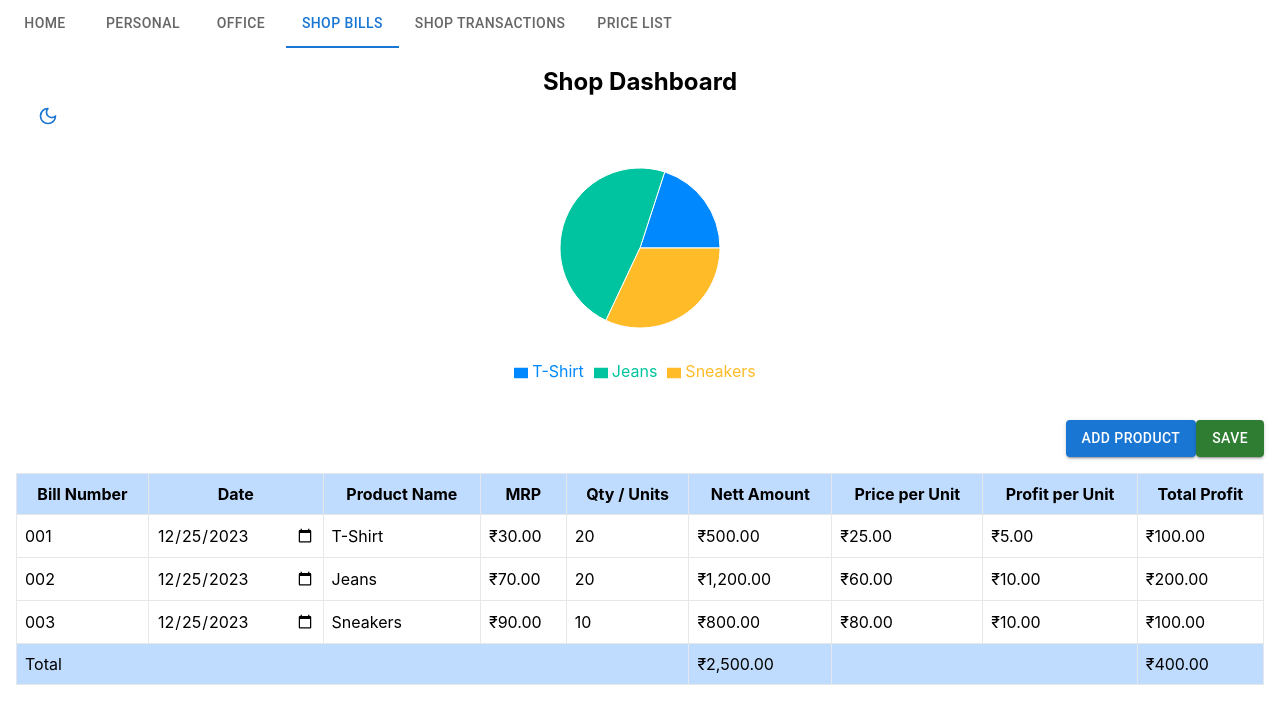
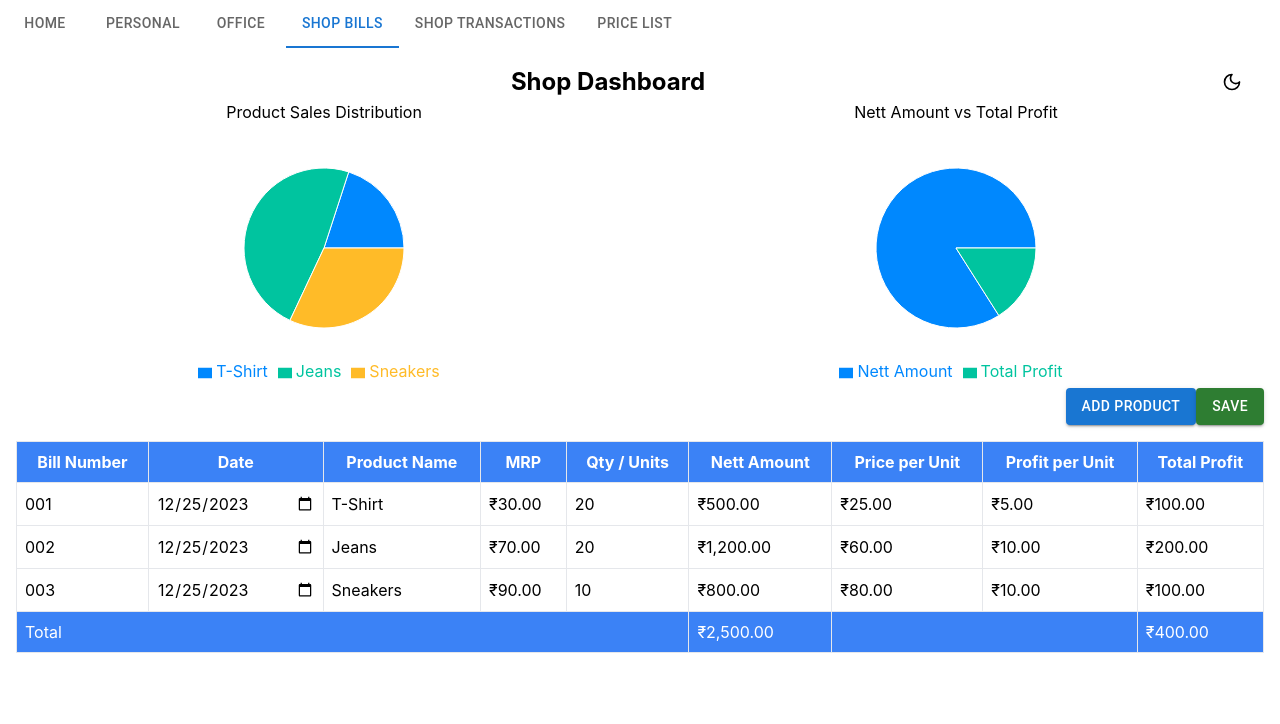
Before and after one commit to gauravgraj91/my-app, a React (Create React App) app: page / in a window 1280 px wide. Both pictures are taken after a click on the tab "SHOP BILLS". Shown: the top 724 px of the page. Built offline with nearby package versions, Linux system fonts and the light colour scheme.

Commit message:
Added few UI modified to files.

```diff
--- a/src/shop.js
+++ b/src/shop.js
@@ -49,11 +49,13 @@ const Shop = () => {
   const [editingCell, setEditingCell] = useState(null)
   const [tempEditValue, setTempEditValue] = useState("")
   const [pieChartData, setPieChartData] = useState([])
+  const [profitPieChartData, setProfitPieChartData] = useState([])
   const [darkMode, setDarkMode] = useState(false)
   const [showSaveAnimation, setShowSaveAnimation] = useState(false)
 
   useEffect(() => {
     updatePieChartData()
+    updateProfitPieChartData()
   }, [data])
 
   useEffect(() => {
@@ -67,6 +69,16 @@ const Shop = () => {
     }))
     setPieChartData(newPieChartData)
   }
+
+  const updateProfitPieChartData = () => {
+    const totalNettAmount = calculateTotalAmount();
+    const totalProfit = calculateTotalProfit();
+    const newProfitPieChartData = [
+      { name: 'Nett Amount', value: totalNettAmount - totalProfit },
+      { name: 'Total Profit', value: totalProfit }
+    ];
+    setProfitPieChartData(newProfitPieChartData);
+  };
 
   const handleSave = () => {
     console.log("Saving data:", data)
@@ -82,12 +94,10 @@ const Shop = () => {
           if (field === "totalAmount" || field === "totalQuantity") {
             updatedItem.pricePerPiece =
               updatedItem.totalQuantity > 0
-                ? (updatedItem.totalAmount / updatedItem.totalQuantity).toFixed(
-                    2
-                  )
+                ? (updatedItem.totalAmount / updatedItem.totalQuantity).toFixed(2)
                 : 0
           }
-          if (field === "mrp" || field === "pricePerPiece") {
+          if (field === "mrp" || field === "pricePerPiece" || field === "totalAmount" || field === "totalQuantity") {
             updatedItem.profitPerPiece = (
               updatedItem.mrp - updatedItem.pricePerPiece
             ).toFixed(2)
@@ -192,22 +202,22 @@ const Shop = () => {
   };
 
   return (
-    <div
-      className={`p-4 ${
+    <div className={`p-4 relative ${
       darkMode ? "dark bg-gray-800 text-white" : "bg-white text-black"
-      }`}
-    >
-      <div className="header-container">
+    }`}>
+      <div className="header-container flex justify-between items-center">
         <h1 className="dashboard-title">Shop Dashboard</h1>
         <Button
           onClick={() => setDarkMode(!darkMode)}
-          className="dark-mode-toggle"
+          className="z-10"
         >
-          {darkMode ? <Sun className="h-5 w-5" /> : <Moon className="h-5 w-5" />}
+          {darkMode ? <Sun className="h-5 w-5 text-white" /> : <Moon className="h-5 w-5 text-black" />}
         </Button>
       </div>
 
-      <div className="mb-8 h-64">
+      <div className="flex mb-8 h-64">
+        <div className="w-1/2 pr-2">
+          <h2 className="text-center mb-2">Product Sales Distribution</h2>
           <ResponsiveContainer width="100%" height="100%">
             <PieChart>
               <Pie
@@ -220,16 +230,36 @@ const Shop = () => {
                 dataKey="value"
               >
                 {pieChartData.map((entry, index) => (
-                <Cell
-                  key={`cell-${index}`}
-                  fill={COLORS[index % COLORS.length]}
-                />
+                  <Cell key={`cell-${index}`} fill={COLORS[index % COLORS.length]} />
                 ))}
               </Pie>
               <Tooltip />
               <Legend />
             </PieChart>
           </ResponsiveContainer>
+        </div>
+        <div className="w-1/2 pl-2">
+          <h2 className="text-center mb-2">Nett Amount vs Total Profit</h2>
+          <ResponsiveContainer width="100%" height="100%">
+            <PieChart>
+              <Pie
+                data={profitPieChartData}
+                cx="50%"
+                cy="50%"
+                labelLine={false}
+                outerRadius={80}
+                fill="#8884d8"
+                dataKey="value"
+              >
+                {profitPieChartData.map((entry, index) => (
+                  <Cell key={`cell-${index}`} fill={COLORS[index % COLORS.length]} />
+                ))}
+              </Pie>
+              <Tooltip />
+              <Legend />
+            </PieChart>
+          </ResponsiveContainer>
+        </div>
       </div>
 
       <div className="button-container">
@@ -248,9 +278,10 @@ const Shop = () => {
         </Button>
       </div>
 
+      <div className="relative">
         <table className="w-full border-collapse">
           <thead>
-          <tr className="bg-blue-200 dark:bg-gray-700">
+            <tr className="bg-blue-500 text-white">
               <th className="border p-2">Bill Number</th>
               <th className="border p-2">Date</th>
               <th className="border p-2">Product Name</th>
@@ -294,16 +325,16 @@ const Shop = () => {
                   {formatCurrency(row.pricePerPiece)}
                 </td>
                 <td className="border p-2">
-                {formatCurrency(calculateProfitPerPiece(row.mrp, row.pricePerPiece))}
+                  {formatCurrency(row.profitPerPiece)}
                 </td>
                 <td className="border p-2">
-                {formatCurrency(calculateProfitPerPiece(row.mrp, row.pricePerPiece) * row.totalQuantity)}
+                  {formatCurrency(row.profitPerPiece * row.totalQuantity)}
                 </td>
               </tr>
             ))}
           </tbody>
           <tfoot>
-          <tr className="bg-blue-200 dark:bg-gray-700">
+            <tr className="bg-blue-500 text-white">
               <td className="border p-2" colSpan="5">Total</td>
               <td className="border p-2">{formatCurrency(calculateTotalAmount())}</td>
               <td className="border p-2" colSpan="2"></td>
@@ -312,6 +343,7 @@ const Shop = () => {
           </tfoot>
         </table>
       </div>
+    </div>
   )
 }
 
```
Lines whose indentation alone changed are shown as unchanged.
